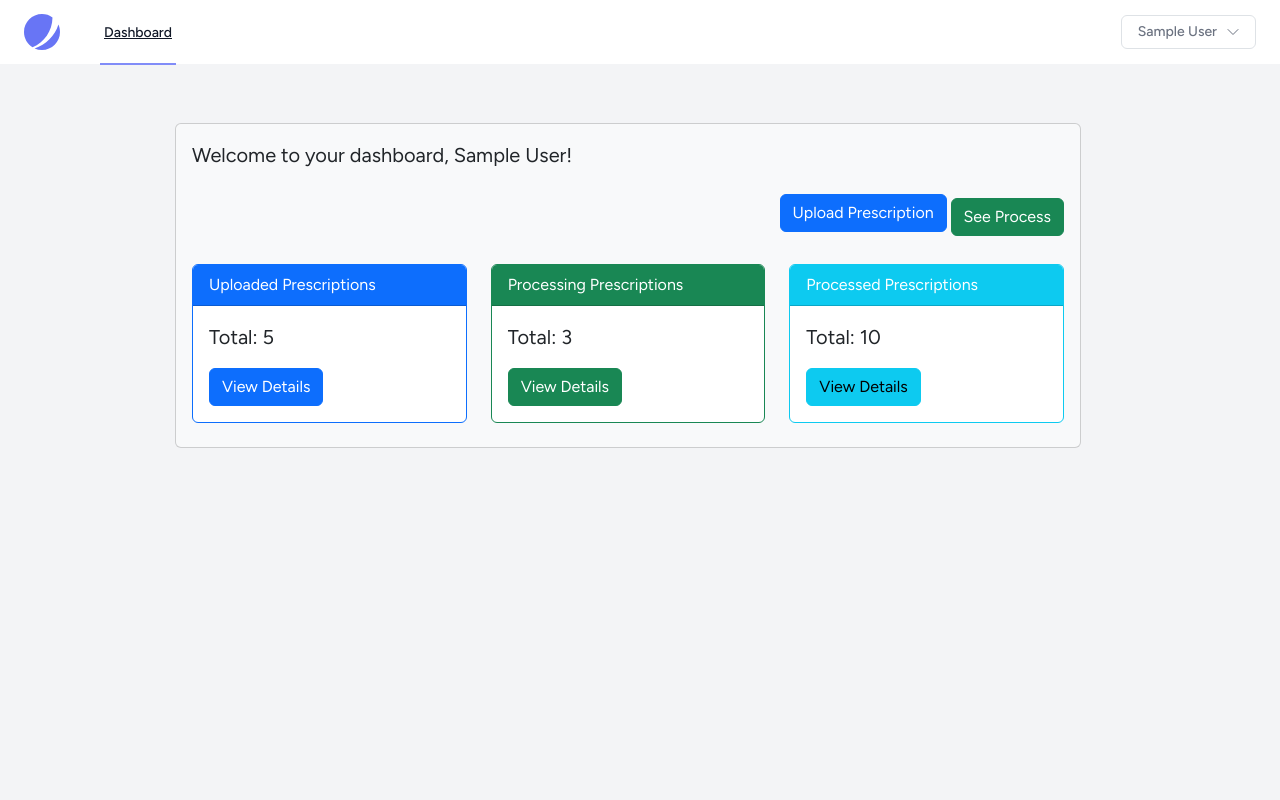
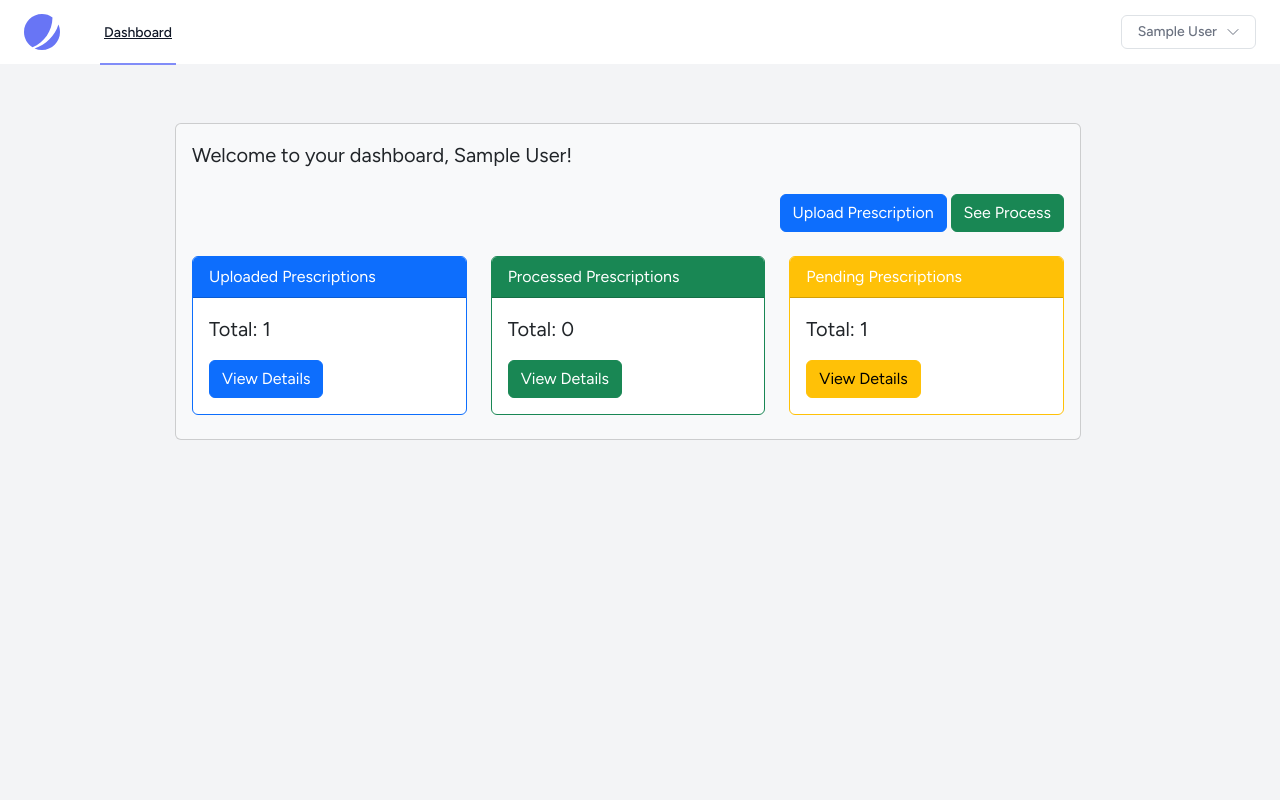
Before and after one commit to sashika20643/MedHub, a Laravel app: page /home in a window 1280 px wide. Run offline with Laravel 10, Linux system fonts and the light colour scheme; a user stored in the database is signed in; tables that the repository leaves empty hold one stand-in row (values such as "Sample post"); style sheets or scripts are compiled from the project's sources; some libraries are stand-ins or nearby versions.

Commit message:
Update v1

```diff
--- a/app/Http/Controllers/HomeController.php
+++ b/app/Http/Controllers/HomeController.php
@@ -4,17 +4,27 @@ namespace App\Http\Controllers;
 
 use Illuminate\Http\Request;
 use Auth;
+use App\Models\Prescription;
+use App\Models\Quotation;
+
 
 class HomeController extends Controller
 {
     public function Home(){
         if(Auth::user()->role==1){
+            $recived=Prescription::all()->count();
+            $approved=Quotation::where('status','approved')->get()->count();
+            $rejected=Quotation::where('status','rejected')->get()->count();
 
-            return view('Admin.dashboard');
+            return view('Admin.dashboard',compact('recived','rejected','approved'));
         }
         else{
+            $uid=Auth::user()->id;
+            $sended=Prescription::where('user_id',$uid)->get()->count();
+            $recived=Prescription::where('user_id',$uid)->where('status',"quotation_sent")->get()->count();
+            $pending=$sended-$recived;
 
-            return view('User.dashboard');
+            return view('User.dashboard',compact('sended','recived','pending'));
         }
 
     }
--- a/resources/views/Admin/Qutation/index.blade.php
+++ b/resources/views/Admin/Qutation/index.blade.php
@@ -20,7 +20,7 @@
                                     <th>Description</th>
                                     <th>Status</th>
                                     <th>Customer</th>
-                                    <th>Action</th>
+
                                 </tr>
                             </thead>
                             <tbody>
@@ -46,7 +46,7 @@
                                             <button class="btn btn-outline-success">Approved</button>
                                             @endif
                                             @else
-                                            <button class="btn btn-outline-primary">No Cotation</button>
+                                            <button class="btn btn-outline-primary">No quotation</button>
                                             @endif
 
 
--- a/resources/views/User/dashboard.blade.php
+++ b/resources/views/User/dashboard.blade.php
@@ -17,7 +17,7 @@
                         <p class="lead">Welcome to your dashboard, {{ auth()->user()->name }}!</p>
 
                         <div class="mt-4 text-right">
-                            <a href="{{route('user.upload.prescription') }}" class="btn btn-primary mb-2">Upload Prescription</a>
+                            <a href="{{route('user.upload.prescription') }}" class="btn btn-primary ">Upload Prescription</a>
                             <a href="{{route('user.prescriptions') }}" class="btn btn-success">See Process</a>
                         </div>
 
@@ -28,9 +28,8 @@
                                         Uploaded Prescriptions
                                     </div>
                                     <div class="card-body">
-                                        {{-- Display relevant information --}}
-                                        <p class="lead">Total: 5</p>
-                                        <a href="('dashboard.uploaded-prescriptions') }}" class="btn btn-primary">View Details</a>
+                                        <p class="lead">Total: {{$sended}}</p>
+                                        <a href="{{route('user.prescriptions') }}" class="btn btn-primary">View Details</a>
                                     </div>
                                 </div>
                             </div>
@@ -38,25 +37,24 @@
                             <div class="col-md-4 mb-2">
                                 <div class="card border-success">
                                     <div class="card-header bg-success text-white">
-                                        Processing Prescriptions
+                                        Processed Prescriptions
                                     </div>
                                     <div class="card-body">
-                                        {{-- Display relevant information --}}
-                                        <p class="lead">Total: 3</p>
-                                        <a href="('dashboard.processing-prescriptions') }}" class="btn btn-success">View Details</a>
+                                        <p class="lead">Total: {{$recived}}</p>
+                                        <a href="{{route('user.prescriptions') }}" class="btn btn-success">View Details</a>
                                     </div>
                                 </div>
                             </div>
 
                             <div class="col-md-4 mb-2">
-                                <div class="card border-info">
-                                    <div class="card-header bg-info text-white">
-                                        Processed Prescriptions
+                                <div class="card border-warning">
+                                    <div class="card-header bg-warning text-white">
+                                        Pending Prescriptions
                                     </div>
                                     <div class="card-body">
-                                        {{-- Display relevant information --}}
-                                        <p class="lead">Total: 10</p>
-                                        <a href="('dashboard.processed-prescriptions') }}" class="btn btn-info">View Details</a>
+
+                                        <p class="lead">Total: {{$pending}}</p>
+                                        <a href="{{route('user.prescriptions') }}" class="btn btn-warning">View Details</a>
                                     </div>
                                 </div>
                             </div>
--- a/routes/web.php
+++ b/routes/web.php
@@ -35,7 +35,11 @@ Route::middleware([
     Route::post('/dashboard/store-prescription', [PrescriptionController::class, 'Upload'])->name('user.store.prescription');
 
     Route::get('/dashboard/all-prescriptions', [PrescriptionController::class, 'show'])->name('user.prescriptions');
-    Route::get('/dashboard/quotation/{id}', [QuotationController::class, 'userQuotation'])->name('user.prescriptions');
+    Route::get('/dashboard/quotation/{id}', [QuotationController::class, 'userQuotation'])->name('user.quotation');
+    Route::get('/dashboard/quotation-approve/{id}', [QuotationController::class, 'QuotationApprove'])->name('user.quotation.approve');
+    Route::get('/dashboard/quotation-reject/{id}', [QuotationController::class, 'QuotationReject'])->name('user.quotation.reject');
+
+
 
 
 
```
Also changed, not shown: app/Http/Controllers/QuotationController.php (+29 -0 lines), resources/views/Admin/Qutation/addQuotation.blade.php (+7 -2 lines), resources/views/Admin/dashboard.blade.php (+19 -19 lines), resources/views/User/all_prescriptions.blade.php (+4 -4 lines), resources/views/User/quotation.blade.php (+33 -0 lines).
